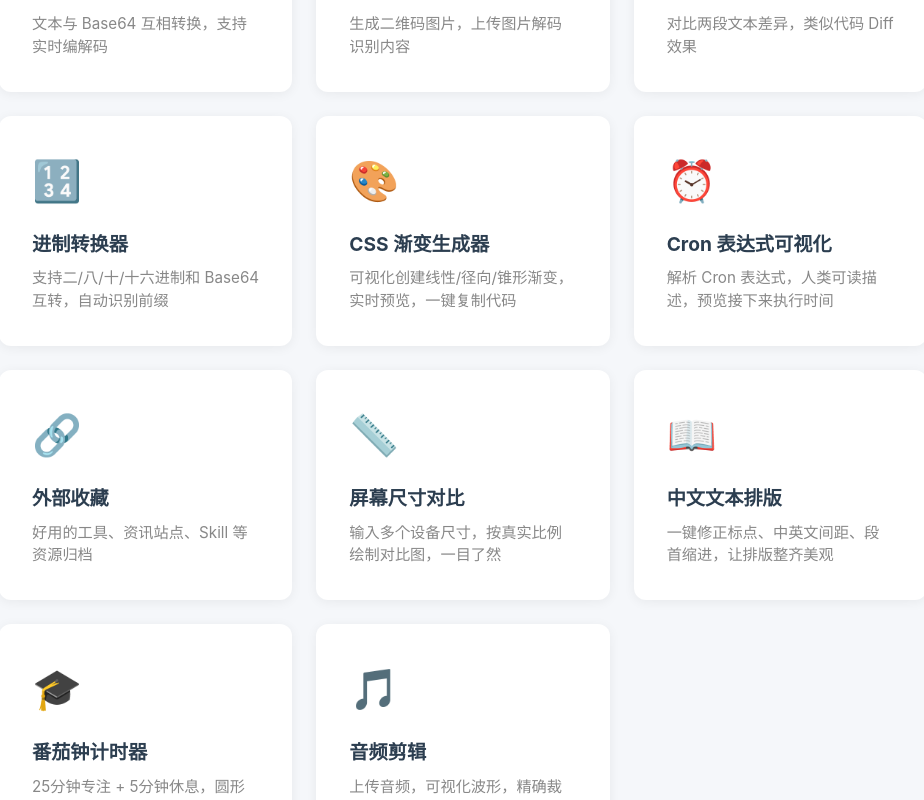
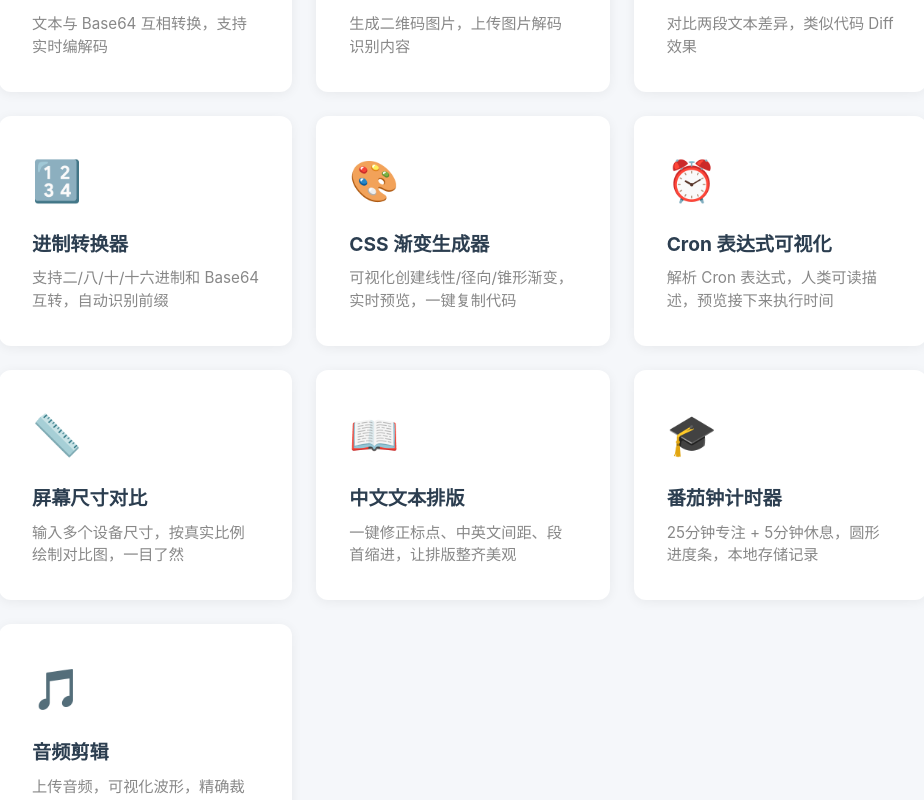
Before and after one commit to Lvlin-Qiuyu/wildfire-station, a Nuxt app: page / in a window 1280 px wide. Shown: the part 395-1195 px from the top of the page, without its empty margins (177-1101 px from the left). Built offline with nearby package versions, Linux system fonts and the light colour scheme.

Commit message:
remove bookmarks card from index

```diff
--- a/pages/index.vue
+++ b/pages/index.vue
@@ -60,12 +60,7 @@ const tools = [
     desc: '解析 Cron 表达式，人类可读描述，预览接下来执行时间',
     path: '/tools/cron',
   },
-  {
-    icon: '🔗',
-    name: '外部收藏',
-    desc: '好用的工具、资讯站点、Skill 等资源归档',
-    path: '/tools/bookmarks',
-  },
+
   {
     icon: '📏',
     name: '屏幕尺寸对比',
```
